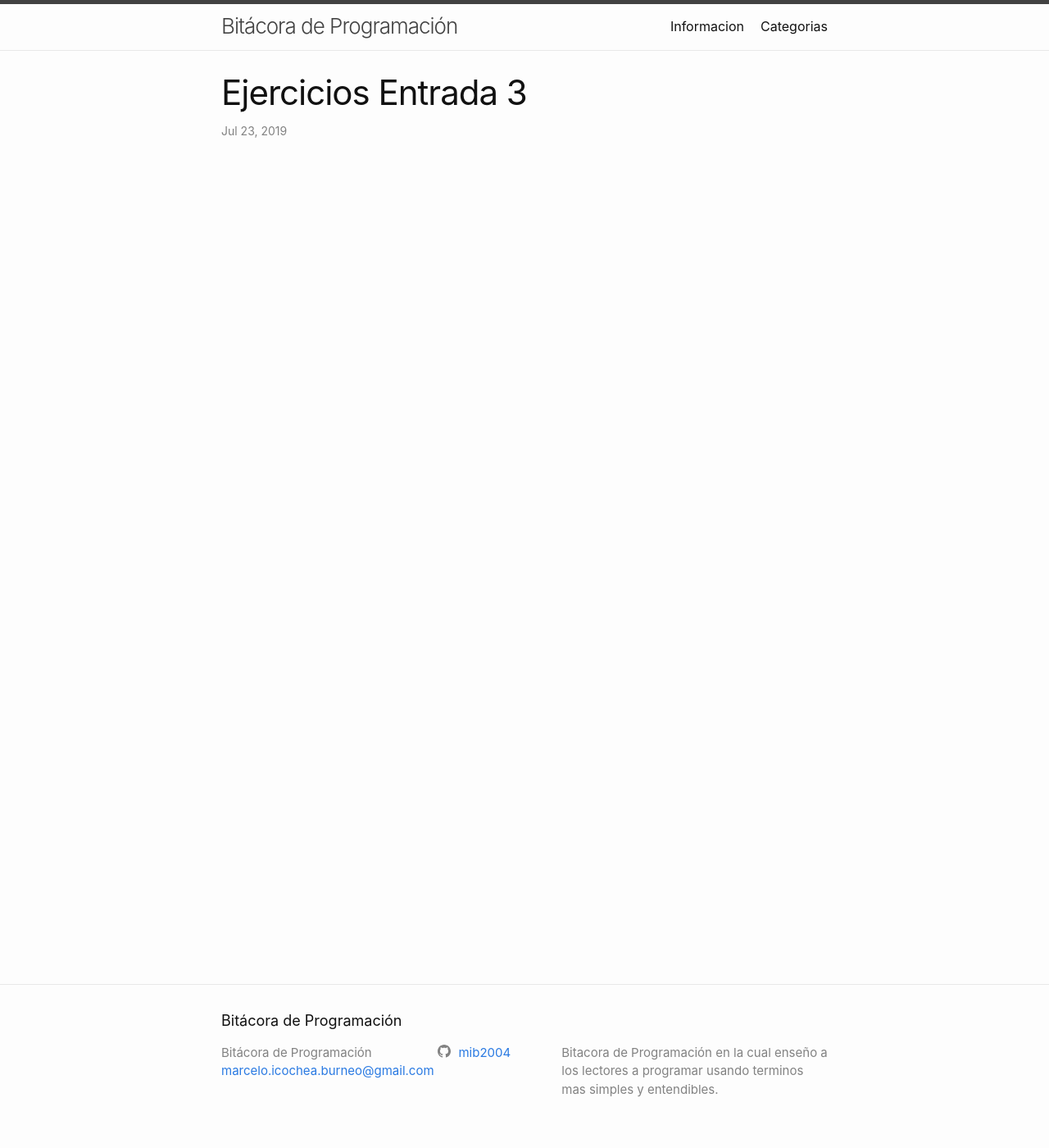
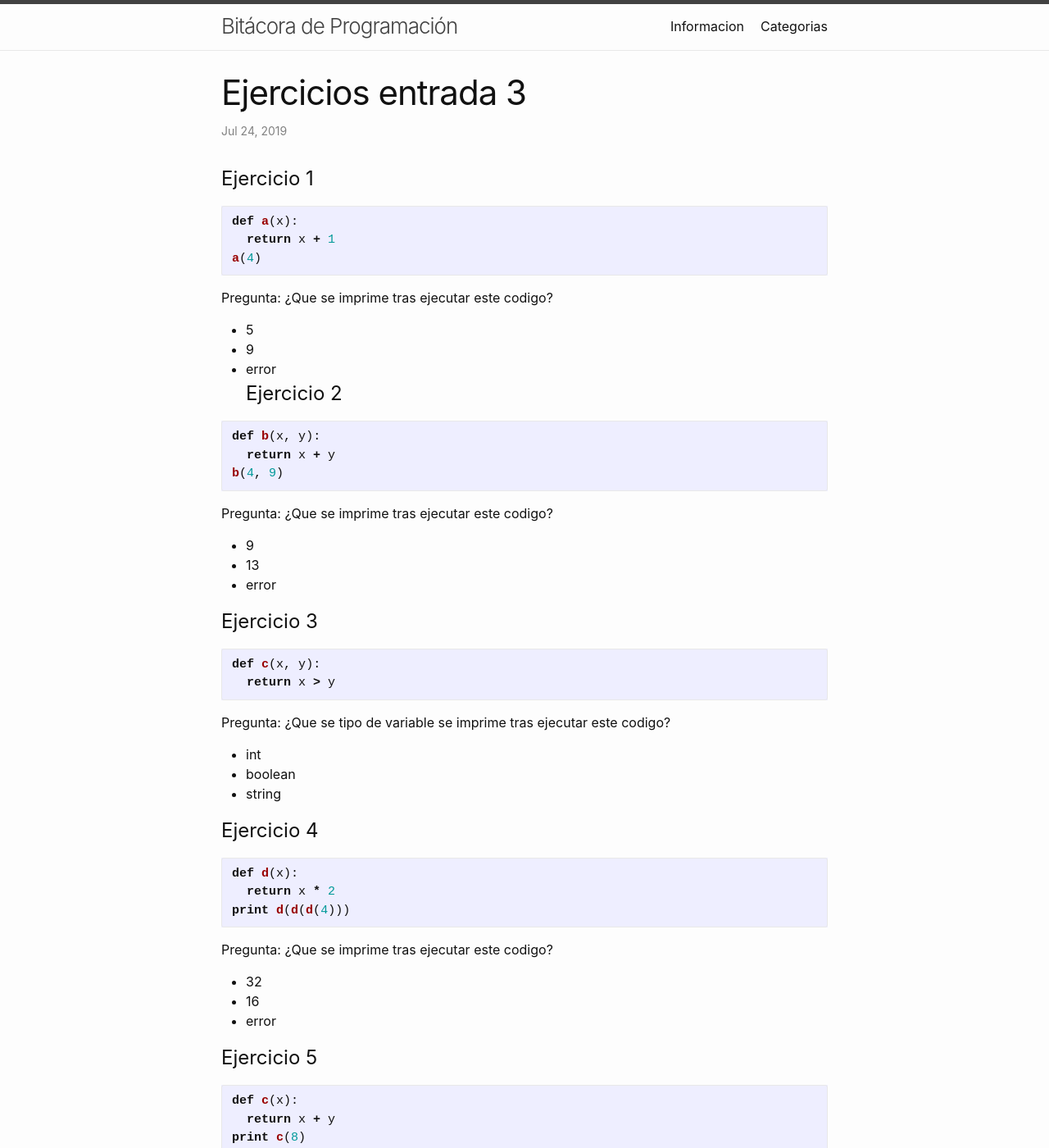
Before and after one commit to mib2004/mib2004.github.io, a Jekyll site: the page built from _posts/2019-07-23-ejercicios-entrada-3.markdown, in a window 1280 px wide and 1400 px high. Shown: the whole window at 82% size. Built offline with Jekyll 4.4.1, drawn with Linux system fonts in a browser that asks for light colours; our own code applies the rules of GitHub Pages for plain Markdown files; some of the changed text lies outside the part shown.

Commit message:
correccion

````diff
--- a/_posts/2019-07-23-ejercicios-entrada-3.markdown
+++ b/_posts/2019-07-23-ejercicios-entrada-3.markdown
@@ -0,0 +1,79 @@
+---
+layout: post
+title: "Ejercicios entrada 3"
+date: "2019-07-23 19:58:47 -0500"
+---
+
+# Ejercicio 1
+
+```python
+def a(x):
+  return x + 1
+a(4)
+```
+
+Pregunta: ¿Que se imprime tras ejecutar este codigo?
+* 5
+* 9
+* error
+# Ejercicio 2
+
+```python
+def b(x, y):
+  return x + y
+b(4, 9)
+```
+
+Pregunta: ¿Que se imprime tras ejecutar este codigo?
+* 9
+* 13
+* error
+
+# Ejercicio 3
+
+```python
+def c(x, y):
+  return x > y
+```
+
+Pregunta: ¿Que se tipo de variable se imprime tras ejecutar este codigo?
+* int
+* boolean
+* string
+
+# Ejercicio 4
+
+```python
+def d(x):
+  return x * 2
+print d(d(d(4)))
+```
+
+Pregunta: ¿Que se imprime tras ejecutar este codigo?
+* 32
+* 16
+* error
+
+# Ejercicio 5
+
+```python
+def c(x):
+  return x + y
+print c(8)
+```
+Pregunta: ¿Que se imprime tras ejecutar este codigo?
+* 8
+* 15
+* error
+
+# Ejercicio 6
+
+```python
+
+```
+
+# Ejercicio 7
+
+```python
+
+```
--- a/_posts/2019-07-23-entrada-3.markdown
+++ b/_posts/2019-07-23-entrada-3.markdown
@@ -12,11 +12,10 @@ Aqui un ejemplo de una funcion.
 def numeroMasAlto(x,y):
   if x > y:
     return x
-	else:
-		return y
+  else:
+    return y
 ```
 Este ejemplo es una funcion que le das dos numeros y te devuelve el mas alta.
-
 
 La forma de definir una funcion es:
 
--- a/_posts/2019-07-24-ejercicios-entrada-4.markdown
+++ b/_posts/2019-07-24-ejercicios-entrada-4.markdown
@@ -1,6 +1,6 @@
 ---
 layout: post
-title: "Ejercicios entrada 3"
+title: "Ejercicios entrada 4"
 date: "2019-07-24 19:58:47 -0500"
 ---
 
@@ -47,7 +47,7 @@ Pregunta: ¿Que se imprime tras ejecutar este codigo?
 ```python
 a = [3, "hola", 4]
 b = (0, 6, "bueno")
-print a + b
+print a[1] + b[2]
 ```
 
 Pregunta: ¿Que se imprime tras ejecutar este codigo?
````
Also changed, not shown: _posts/2019-07-22-ejercicios-entrada-2.markdown (+10 -2 lines), _posts/2019-07-24-entrada-4.markdown (+20 -7 lines), _posts/2019-07-25-entrada-5.markdown (+13 -1 lines).
